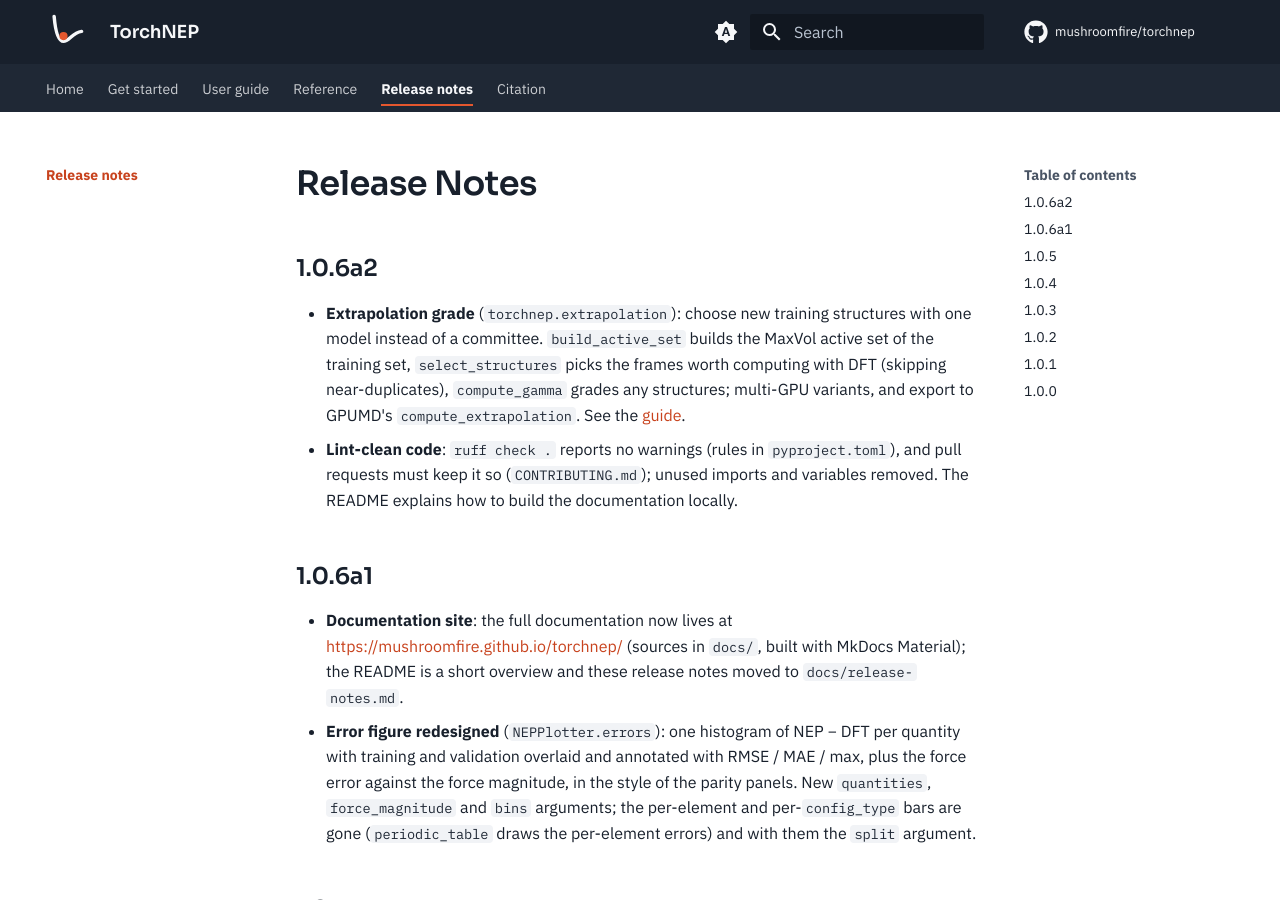
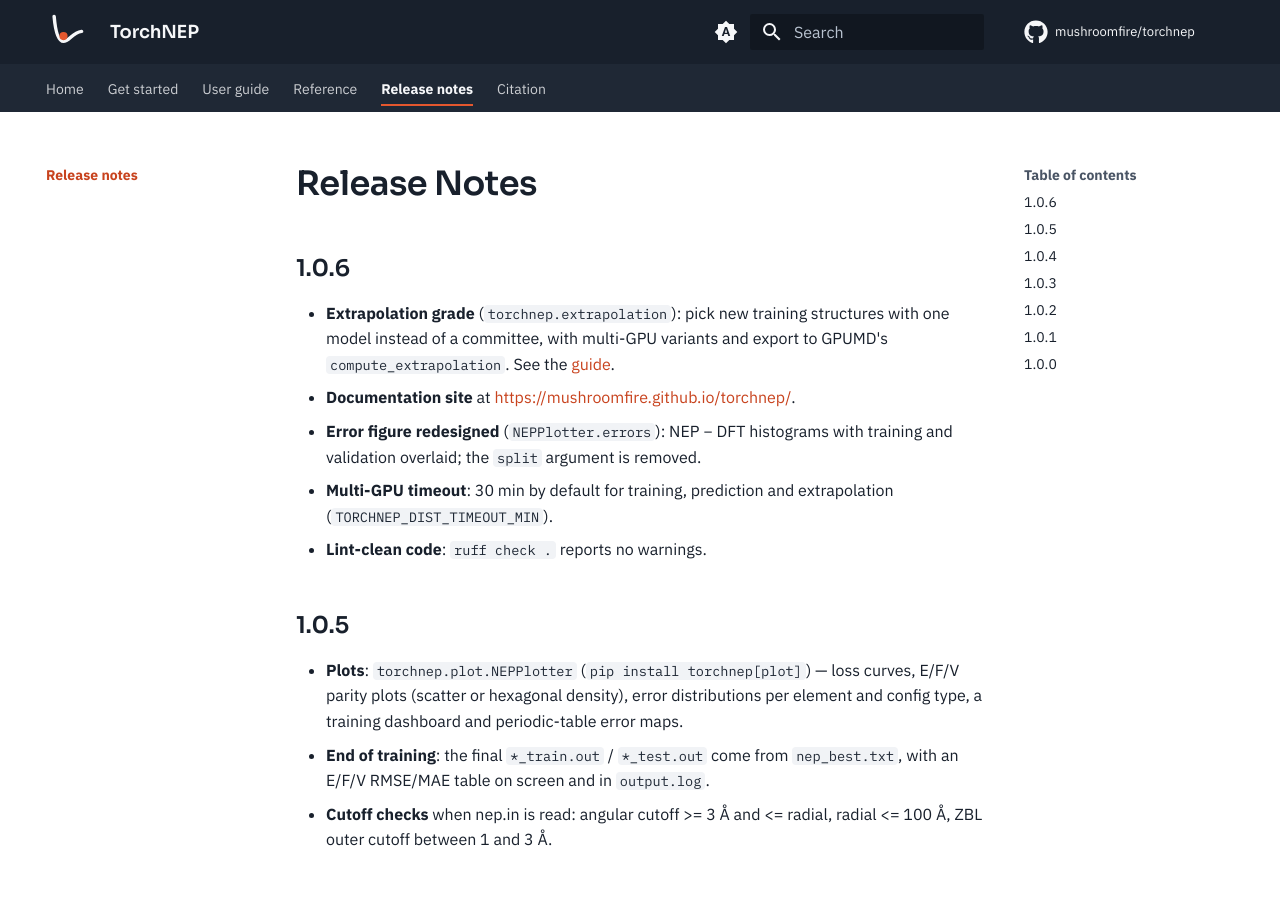
Before and after one commit to mushroomfire/torchnep, an MkDocs documentation site: the page built from docs/release-notes.md, in a window 1280 px wide and 900 px high. Built offline with MkDocs 1.6.1 and Material for MkDocs 9.7.7, drawn with Linux system fonts in a browser that asks for light colours; comment, search, counter and statistics services are not loaded.

Commit message:
1.0.6: release notes

```diff
--- a/docs/release-notes.md
+++ b/docs/release-notes.md
@@ -1,32 +1,12 @@
 # Release Notes
 
-## 1.0.6a2
+## 1.0.6
 
-- **Extrapolation grade** (`torchnep.extrapolation`): choose new training
-  structures with one model instead of a committee. `build_active_set` builds
-  the MaxVol active set of the training set, `select_structures` picks the
-  frames worth computing with DFT (skipping near-duplicates), `compute_gamma`
-  grades any structures; multi-GPU variants, and export to GPUMD's
-  `compute_extrapolation`. See the
-  [guide](https://mushroomfire.github.io/torchnep/guide/extrapolation/).
-- **Lint-clean code**: `ruff check .` reports no warnings (rules in
-  `pyproject.toml`), and pull requests must keep it so (`CONTRIBUTING.md`);
-  unused imports and variables removed. The README explains how to build the
-  documentation locally.
-
-## 1.0.6a1
-
-- **Documentation site**: the full documentation now lives at
-  <https://mushroomfire.github.io/torchnep/> (sources in `docs/`, built with
-  MkDocs Material); the README is a short overview and these release notes
-  moved to `docs/release-notes.md`.
-- **Error figure redesigned** (`NEPPlotter.errors`): one histogram of
-  NEP − DFT per quantity with training and validation overlaid and annotated
-  with RMSE / MAE / max, plus the force error against the force magnitude, in
-  the style of the parity panels. New `quantities`, `force_magnitude` and
-  `bins` arguments; the per-element and per-`config_type` bars are gone
-  (`periodic_table` draws the per-element errors) and with them the `split`
-  argument.
+- **Extrapolation grade** (`torchnep.extrapolation`): pick new training structures with one model instead of a committee, with multi-GPU variants and export to GPUMD's `compute_extrapolation`. See the [guide](https://mushroomfire.github.io/torchnep/guide/extrapolation/).
+- **Documentation site** at <https://mushroomfire.github.io/torchnep/>.
+- **Error figure redesigned** (`NEPPlotter.errors`): NEP − DFT histograms with training and validation overlaid; the `split` argument is removed.
+- **Multi-GPU timeout**: 30 min by default for training, prediction and extrapolation (`TORCHNEP_DIST_TIMEOUT_MIN`).
+- **Lint-clean code**: `ruff check .` reports no warnings.
 
 ## 1.0.5
 
--- a/torchnep/__init__.py
+++ b/torchnep/__init__.py
@@ -11,7 +11,7 @@
 # You should have received a copy of the GNU General Public License
 # along with TorchNEP.  If not, see <http://www.gnu.org/licenses/>.
 
-__version__ = "1.0.6a2"
+__version__ = "1.0.6"
 
 from .predict import predict_dataset, predict_dataset_sharded
 from .train import train_nep
```
